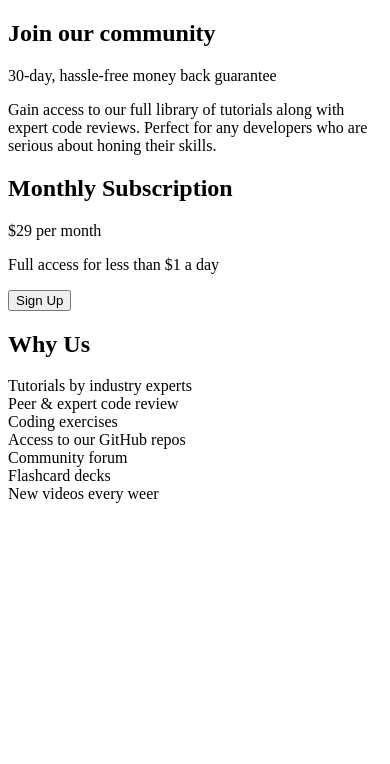
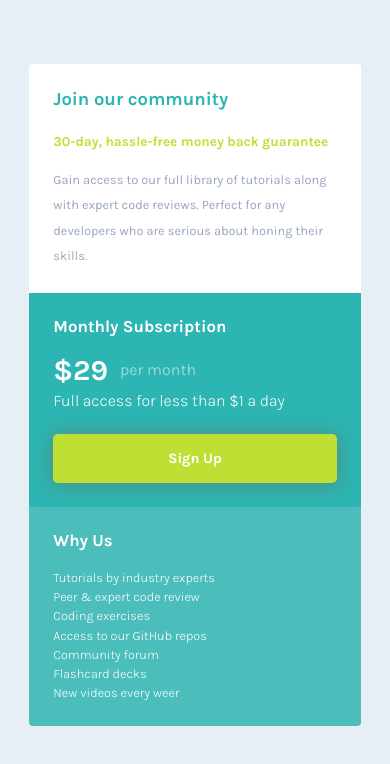
Before and after one commit to joanFaseDev/single-price-grid, a plain HTML site: page index.html in a window 390 px wide. Drawn offline with Linux system fonts and the light colour scheme.

Commit message:
CSS file updated, mobile design done

```diff
--- a/index.html
+++ b/index.html
@@ -10,6 +10,11 @@
       href="./images/favicon-32x32.png"
     />
     <link rel="stylesheet" href="style.css" />
+    <!-- Karla Font-->
+    <link
+      href="https://fonts.googleapis.com/css2?family=Karla:wght@300;400;700&display=swap"
+      rel="stylesheet"
+    />
     <title>Frontend Mentor | Single Price Grid Component</title>
   </head>
   <body>
--- a/style.css
+++ b/style.css
@@ -0,0 +1,113 @@
+* {
+  box-sizing: border-box;
+  padding: 0;
+  margin: 0;
+}
+
+body {
+  font-size: 16px;
+  font-family: "Karla", sans-serif;
+  background-color: hsl(204, 43%, 93%);
+}
+
+.container {
+  width: 85%;
+  margin: 4rem auto; /* 64px */
+  border: none;
+}
+
+.item {
+  padding: 1.5rem;
+}
+
+.community {
+  background-color: hsl(0, 0%, 100%);
+  border-top-left-radius: 0.25rem;
+  border-top-right-radius: 0.25rem;
+}
+
+.community__title {
+  /* color: hsl(179, 47%, 52%); */
+  color: hsl(179, 61%, 44%);
+  font-size: 1.15rem;
+  margin-bottom: 1.5rem;
+}
+
+.community__text:nth-of-type(1) {
+  font-size: 0.85rem;
+  font-weight: bold;
+  margin-bottom: 1.1rem;
+}
+
+.community__text:nth-of-type(2) {
+  color: hsl(218, 22%, 67%);
+  font-size: 0.8rem;
+  line-height: 2;
+}
+
+.subscription {
+  background-color: hsl(179, 61%, 44%);
+  color: hsl(0, 0%, 100%);
+}
+
+.subscription__title {
+  font-size: 1.05rem;
+  margin-bottom: 1.1rem;
+}
+
+.subscription__text:nth-of-type(1) {
+  margin-bottom: 0.3rem;
+}
+
+.subscription__text:nth-of-type(2) {
+  font-weight: lighter;
+  margin-bottom: 1.5rem;
+}
+
+.subscription__btn {
+  width: 100%;
+  font-family: "Karla", sans-serif;
+  font-size: 0.9rem;
+  font-weight: bold;
+  color: hsl(0, 0%, 100%);
+  background-color: hsl(71, 73%, 54%);
+  padding: 1rem 1.5rem;
+  border: none;
+  border-radius: 0.3rem;
+  box-shadow: 0 1px 20px 0.5px hsl(169.7, 26.1%, 43.5%);
+}
+
+.about {
+  border-bottom-left-radius: 0.25rem;
+  border-bottom-right-radius: 0.25rem;
+  background-color: hsl(179, 47%, 52%);
+  color: hsl(0, 0%, 100%);
+}
+
+.about__title {
+  font-size: 1.05rem;
+  margin-bottom: 1.1rem;
+}
+
+.about__text {
+  font-weight: lighter;
+  font-size: 0.8rem;
+  line-height: 1.5;
+}
+
+/* Modificators */
+.community--color {
+  color: hsl(71, 73%, 54%);
+}
+
+.subscription--price {
+  font-size: 1.8rem;
+  font-weight: bold;
+  padding-right: 0.5rem;
+}
+
+.subscription--month {
+  opacity: 0.5;
+  position: relative;
+  bottom: 0.3rem;
+}
```
